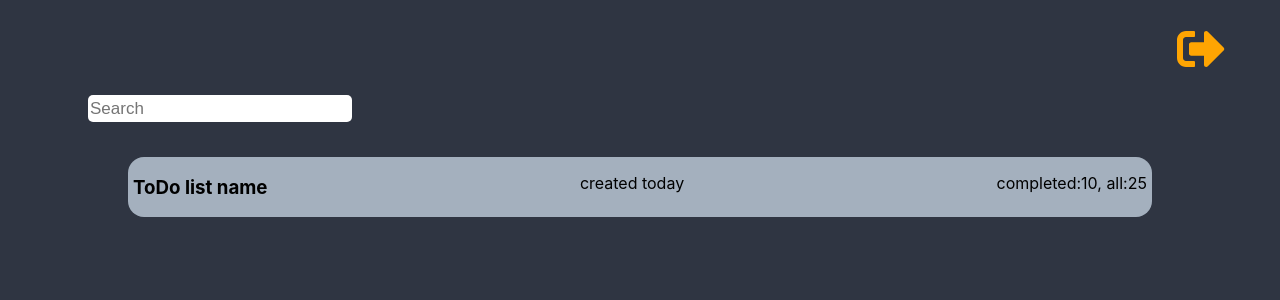
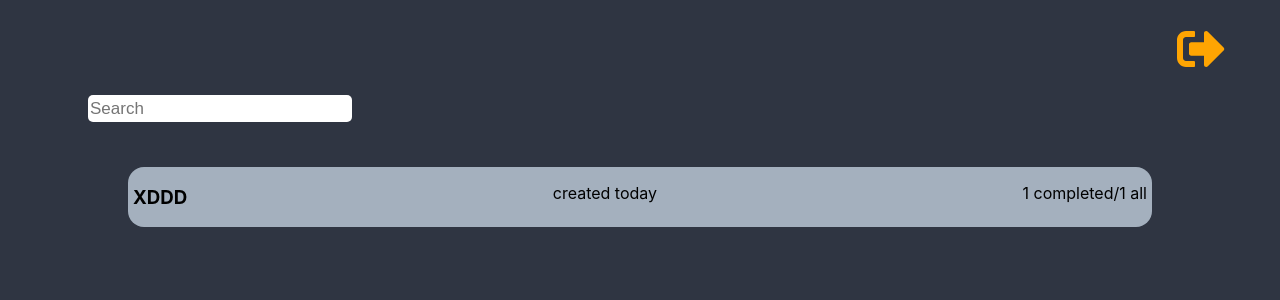
Before and after one commit to kamilzygowski/todolist, a React (Create React App) app: page / in a window 1280 px wide. Both pictures are taken after a click on the button "Login". Shown: the top 300 px of the page. Built offline with nearby package versions, Linux system fonts and the light colour scheme.

Commit message:
making new lists

```diff
--- a/src/components/ListView/ListView.js
+++ b/src/components/ListView/ListView.js
@@ -1,4 +1,4 @@
-import React from "react";
+import React, { useState } from "react";
 import './ListView.css';
 
 class ListView extends React.Component{
@@ -7,6 +7,7 @@ class ListView extends React.Component{
         this.props.toggleListView();
     }
     render(){
+
         return(
             <div className="listView">
                 <span className="listSection">
--- a/src/components/ToDo/ToDo.css
+++ b/src/components/ToDo/ToDo.css
@@ -17,6 +17,7 @@
     justify-content: space-between;
     padding-left: 5px;
     padding-right: 5px;
+    margin-block: 10px;
 }
 
 .searchInput {
--- a/src/components/ToDo/ToDo.js
+++ b/src/components/ToDo/ToDo.js
@@ -1,37 +1,47 @@
-import React from "react";
+import React, {useState} from "react";
 import { FontAwesomeIcon } from '@fortawesome/react-fontawesome';
 import { faSignOutAlt } from '@fortawesome/free-solid-svg-icons';
 import './ToDo.css';
 import ListView from "../ListView/ListView";
 
-class ToDo extends React.Component{
+const ToDo = (props) => {
 
 
-    logged = () => {
-        this.props.logged();
+    const logged = () => {
+        props.logged();
     }
 
-    toggleListView = () => {
-        this.props.toggleListView();
+    const toggleListView = () => {
+        props.toggleListView();
     }
 
+        const [list, setItems] = useState([{
+            name: "XDDD",
+            task: [
+                {
+                taskName : "task1",
+                isDone : false,
+                }
+            ]
+        }])
 
+        const [inputValue] = useState("");
 
-    render(){
         return(
             <div className="toDo">
-                <FontAwesomeIcon icon={faSignOutAlt} className="logOut" onClick={this.logged} />
+                <FontAwesomeIcon icon={faSignOutAlt} className="logOut" onClick={logged} />
                 <input placeholder="Search" className="searchInput" />
                 <div className="mainBody">
                     <div className="lists">
-                        <div className="list" onClick={this.toggleListView}>
-                            <h3>ToDo list name</h3>
+                        {list.map((list) => (<div className="list" onClick={toggleListView}>
+                            <h3>{list.name}</h3>
                             <p> created today</p>
-                            <p> completed:10, all:25</p>
-                        </div>
+                            <p> {list.task.length} completed/{list.task.length} all</p>
+                        </div>))}
+
                     </div>
                 </div>
             </div>
         );
-    }
-} export default ToDo;
+ }
+ export default ToDo;
```
